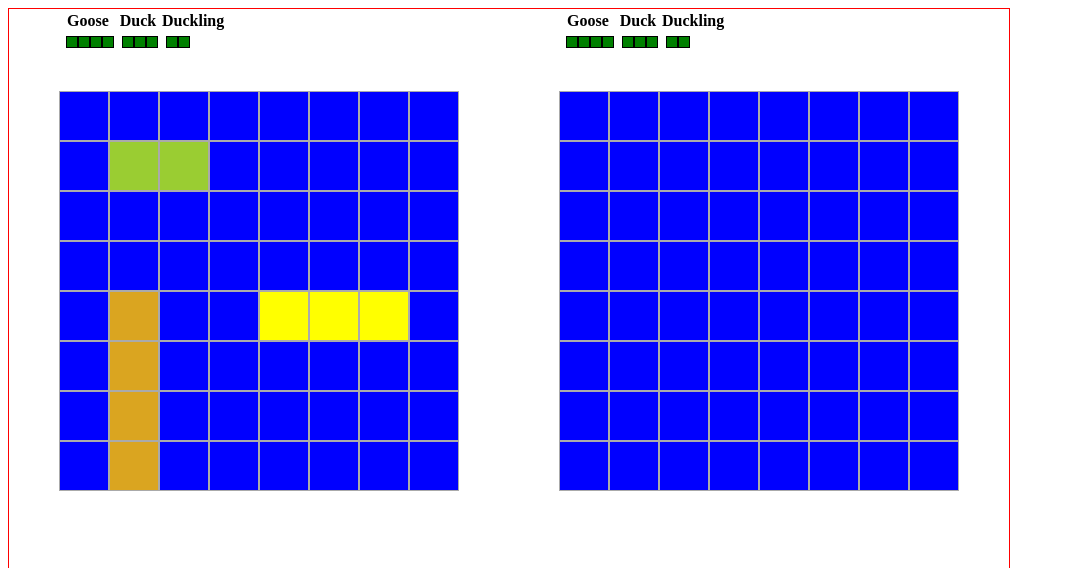
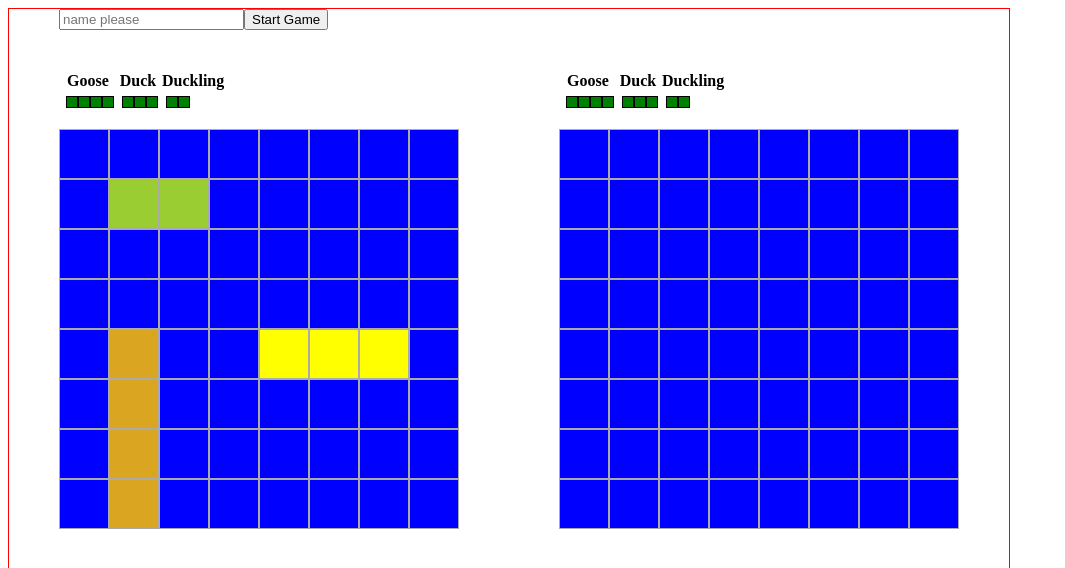
Before and after one commit to chmccc/battledux, a React app: page / in a window 1280 px wide. Shown: the top 568 px of the page, without its empty margins (0-1065 px from the left). Built offline with nearby package versions, Linux system fonts and the light colour scheme.

Commit message:
adjusts css grid, includes start game field and button

```diff
--- a/src/components/App.js
+++ b/src/components/App.js
@@ -12,6 +12,13 @@ class App extends Component {
     super(props);
 
     this.handleCellClick = this.handleCellClick.bind(this);
+    this.handleLogin = this.handleLogin.bind(this);
+  }
+
+  handleLogin(e) {
+    console.log("hello");
+    console.log("hello ", document.getElementById('username').value);
+    // this.props.login(document.getElementById('username').value);
   }
 
 
@@ -24,8 +31,6 @@ class App extends Component {
 
     // now check to see if we hit the computer!
     this.props.playerFire({ col, row });
-
-    console.log("handleCellClick!!!");
   }
 
   render() {
@@ -33,6 +38,10 @@ class App extends Component {
     return (
       <div className="container">
         <div id="grids-container">
+          <div id="login-area">
+            <input id="username" type="text" placeholder="name please"></input>
+            <button onClick={this.handleLogin}>Start Game</button>
+          </div>
           <div id="player-duck-counter"><Ducks duckHealth={this.props.userDuckHealth} /></div>
           <div id="comp-duck-counter"><Ducks duckHealth={this.props.compDuckHealth} /></div>
           <div id="player-grid"><Grid shipsArr={this.props.playerBoard.ducksBoard} hitMissArr={this.props.playerBoard.hitsAndMissesBoard} cpu={false} /></div>
@@ -51,6 +60,7 @@ function mapDispatchToProps(dispatch) {
   return {
     playerFire: bindActionCreators(actionCreators.playerFire, dispatch),
     compFire: bindActionCreators(actionCreators.compFire, dispatch),
+    // login: bindActionCreators(actionCreators.login, dispatch),
   }
 }
 
--- a/src/styles.css
+++ b/src/styles.css
@@ -11,26 +11,32 @@
   height:600px;
   /* grid-template-columns: [first] 40px [line2] 50px [line3] auto [col4-start] 50px [five] 40px [end]; */
   grid-template-columns: 5fr 40fr 10fr 40fr 5fr;
-  grid-template-rows: 15fr 80fr 15fr;
+  grid-template-rows: 10fr 10fr 70fr 10fr;
   border:1px solid red;
+}
+
+
+#login-area{
+  grid-column:2;
+  grid-row:1;
 }
 
 #player-duck-counter{
   grid-column: 2;
-  grid-row: 1;
+  grid-row: 2;
 }
 #player-grid{
   grid-column: 2;
-  grid-row: 2;
+  grid-row: 3;
 }
 
 #comp-duck-counter{
   grid-column: 4;
-  grid-row: 1;
+  grid-row: 2;
 }
 #cpu-grid{
   grid-column: 4;
-  grid-row: 2;
+  grid-row: 3;
 }
 
 .pond-grid{
```
